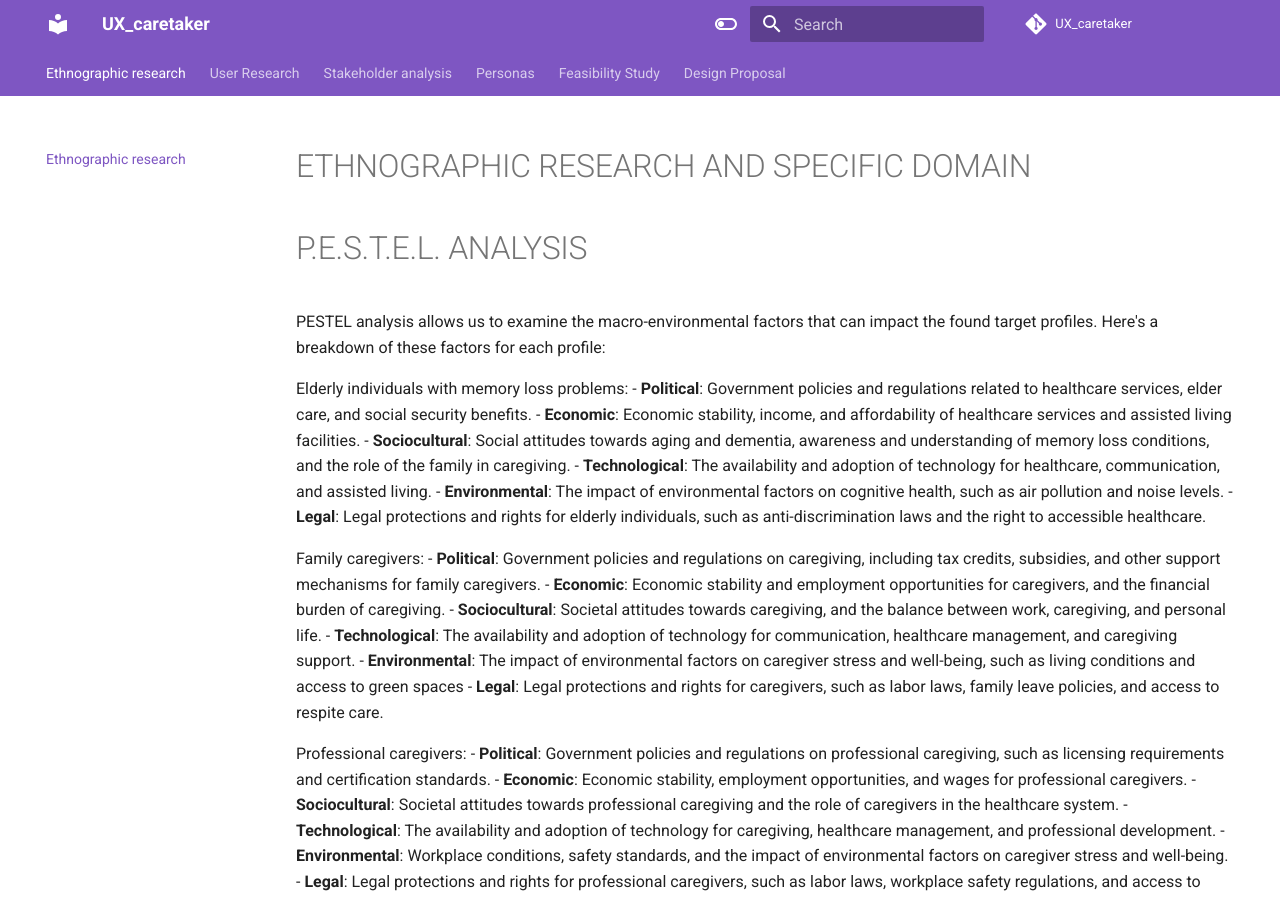
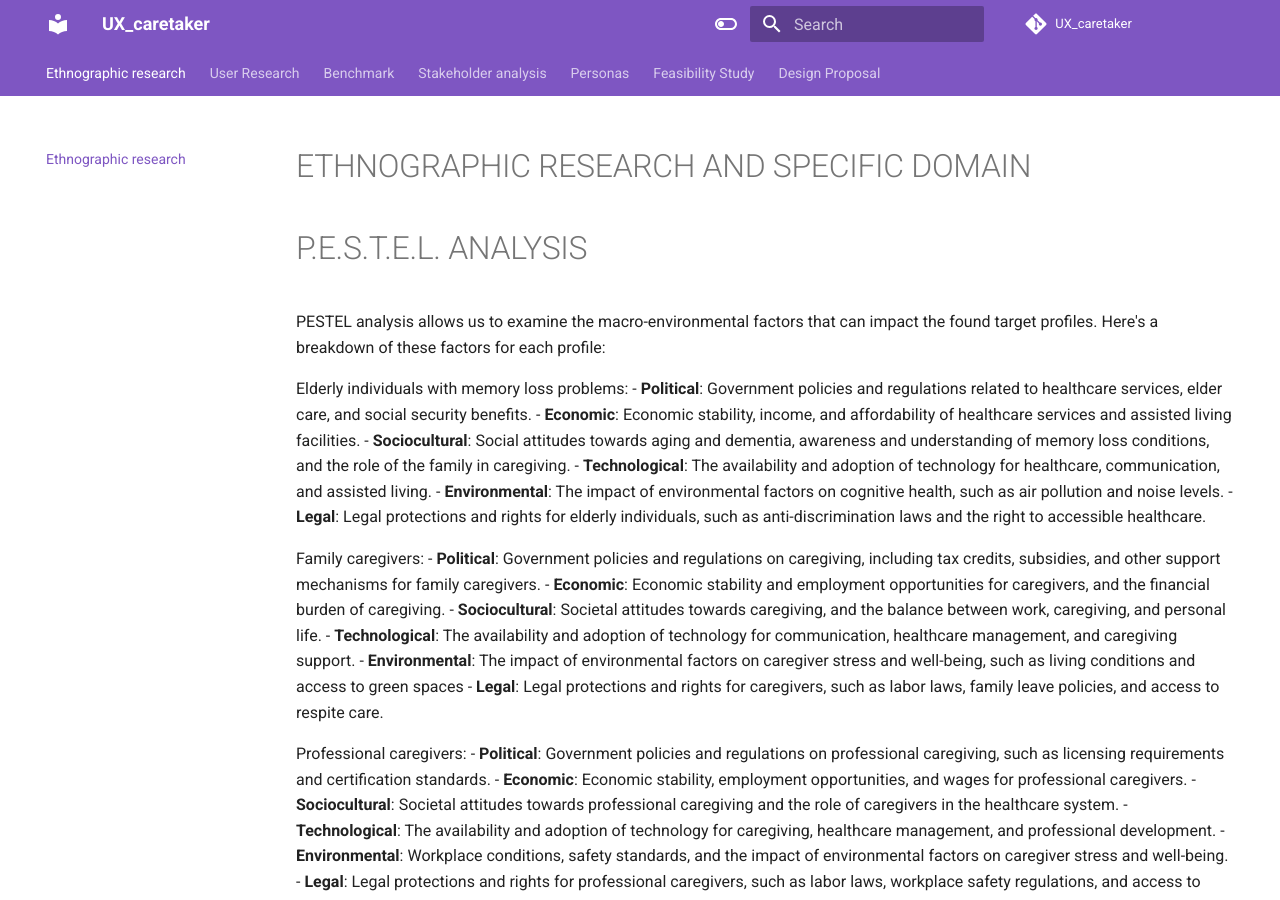
Before and after one commit to teragramgius/GherryPlus, an MkDocs documentation site: the page built from docs/index.md, in a window 1280 px wide and 900 px high. Built offline with MkDocs 1.6.1 and Material for MkDocs 9.7.7, drawn with Linux system fonts in a browser that asks for light colours; comment, search, counter and statistics services are not loaded; the version menu is left out.

Commit message:
Update mkdocs.yml

```diff
--- a/mkdocs.yml
+++ b/mkdocs.yml
@@ -5,6 +5,7 @@ site_url:
 nav:
     - Ethnographic research: index.md
     - User Research: userinsights.md
+    - Benchmark: benchmark.md
     - Stakeholder analysis: stakeholders.md
     - Personas: personas.md
     - Feasibility Study: feasibilitystudy.md
```
